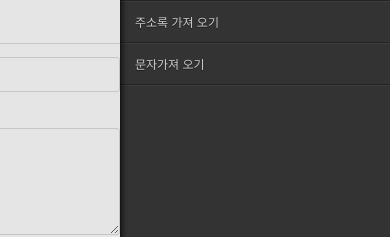
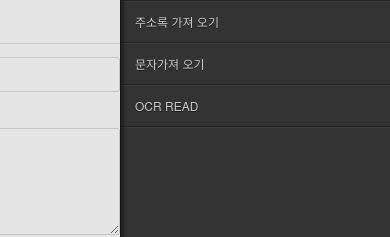
Before and after one commit to hancoma/officemaster_app, a plain HTML site: page www/main.html in a window 390 px wide. Both pictures are taken after a click on the link 368 px from the left and 22 px from the top of the page. Shown: the top 237 px of the page. Drawn offline with Linux system fonts and the light colour scheme; some packages are replaced by stand-ins of ours.

Commit message:
ocr 테스트 준비
ocr관련

```diff
--- a/www/main.html
+++ b/www/main.html
@@ -73,6 +73,7 @@
  <ul class="uk-nav uk-nav-offcanvas uk-nav-parent-icon" data-uk-nav="">
                                         <li><a href="#" onclick="address_list_save()">주소록 가져 오기</a></li>
                                         <li><a href="#" onclick="listSMS()">문자가져 오기</a></li>
+                                         <li><a href="#" onclick="ocrread()">ocr read</a></li>
 
                                     </ul>
 
```
